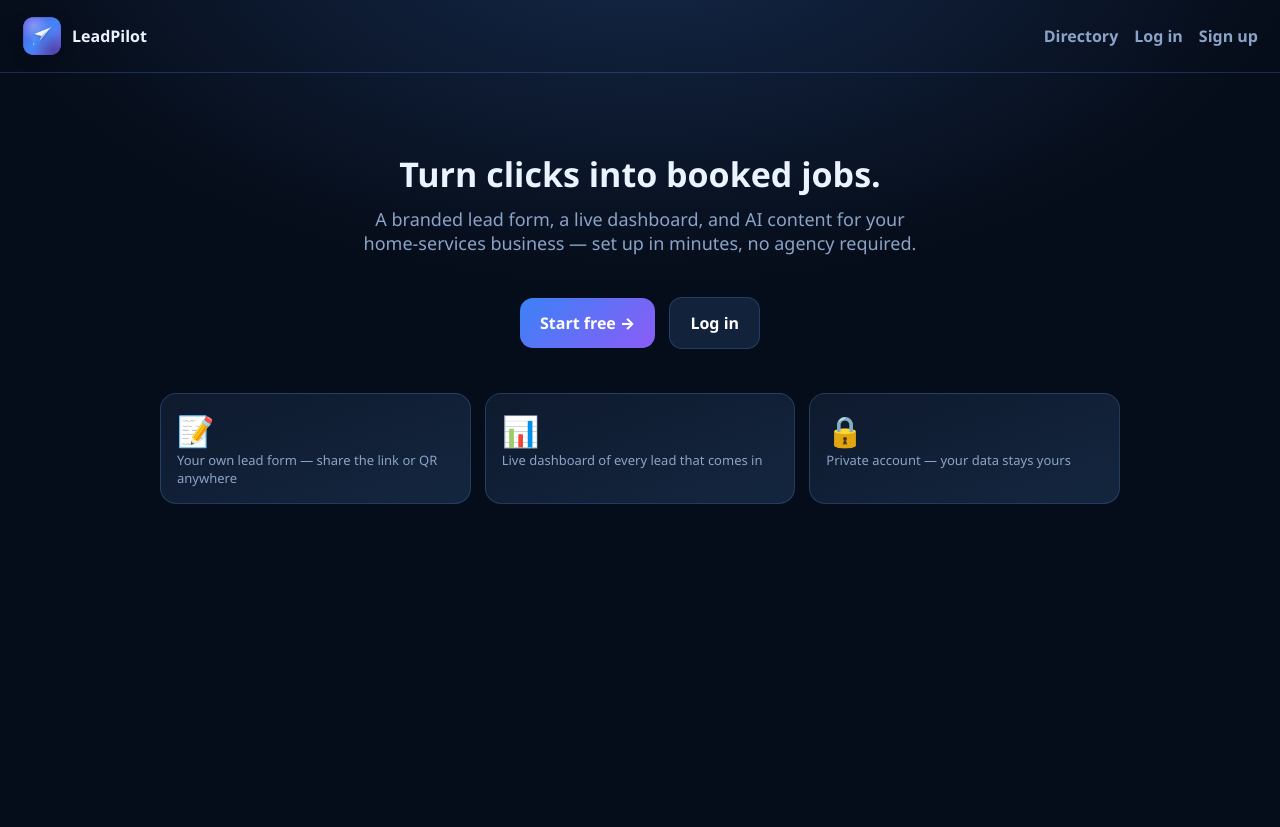
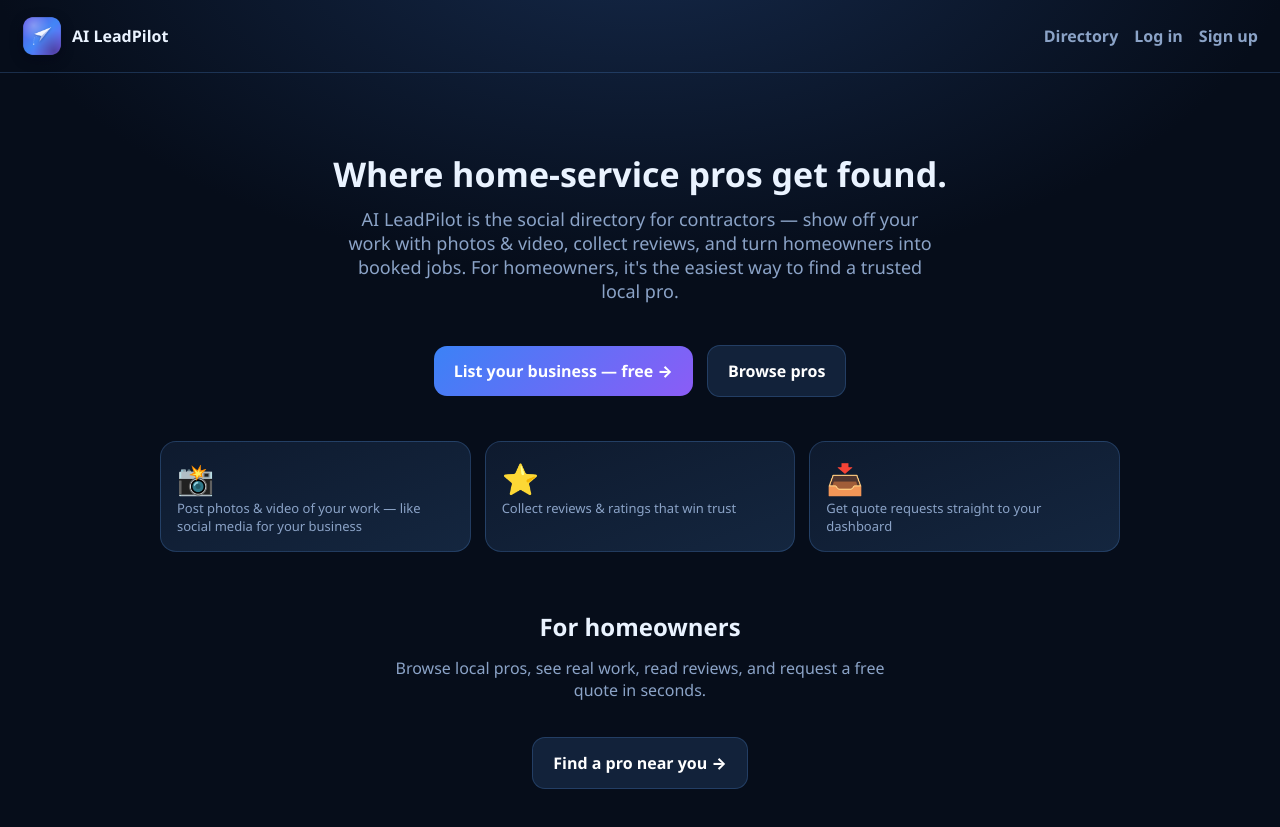
Before and after one commit to eddysinelien86-gif/Floridahub, a Flask app: page / in a window 1280 px wide. Before the commit the page ends 504 px from the top, so only its background shows below. Run offline with Flask 3, Linux system fonts and the light colour scheme.

Commit message:
Rebrand to AI LeadPilot + new platform home page
Co-Authored-By: Claude Opus 4.8 <noreply@anthropic.com>
Claude-Session: https://claude.ai/code/session_01McpQP5NsXFiofFsFNHJzWi

```diff
--- a/saas/templates/base.html
+++ b/saas/templates/base.html
@@ -3,7 +3,7 @@
 <head>
   <meta charset="UTF-8" />
   <meta name="viewport" content="width=device-width, initial-scale=1.0" />
-  <title>{% block title %}LeadPilot{% endblock %}</title>
+  <title>{% block title %}AI LeadPilot{% endblock %}</title>
   <link rel="icon" type="image/png" href="/static/favicon-32.png" />
   <link rel="apple-touch-icon" href="/static/apple-touch-icon.png" />
   <meta name="theme-color" content="#4f46e5" />
@@ -52,7 +52,7 @@
 </head>
 <body>
   <div class="topbar">
-    <div class="brand"><img class="logo" src="/static/logo.png" alt="LeadPilot logo" /> LeadPilot</div>
+    <div class="brand"><img class="logo" src="/static/logo.png" alt="AI LeadPilot logo" /> AI LeadPilot</div>
     <div class="nav">
       {% if user %}
         <a href="/directory">Directory</a><a href="/dashboard">Dashboard</a><a href="/profile">Profile</a><a href="/team">Team</a><a href="/logout">Log out</a>
--- a/saas/templates/billing_notice.html
+++ b/saas/templates/billing_notice.html
@@ -1,5 +1,5 @@
 {% extends "base.html" %}
-{% block title %}Billing — LeadPilot{% endblock %}
+{% block title %}Billing — AI LeadPilot{% endblock %}
 {% block content %}
 <div class="card center">
   <h2>Billing</h2>
--- a/saas/templates/home.html
+++ b/saas/templates/home.html
@@ -1,19 +1,26 @@
 {% extends "base.html" %}
-{% block title %}LeadPilot — lead-gen for contractors{% endblock %}
+{% block title %}AI LeadPilot — find pros, show your work, win jobs{% endblock %}
 {% block content %}
 <div class="hero">
-  <h1>Turn clicks into booked jobs.</h1>
-  <p class="muted" style="font-size:18px; max-width:560px; margin:10px auto 24px;">
-    A branded lead form, a live dashboard, and AI content for your home-services business —
-    set up in minutes, no agency required.
+  <h1>Where home-service pros get found.</h1>
+  <p class="muted" style="font-size:18px; max-width:600px; margin:10px auto 24px;">
+    AI LeadPilot is the social directory for contractors — show off your work with photos
+    &amp; video, collect reviews, and turn homeowners into booked jobs. For homeowners,
+    it's the easiest way to find a trusted local pro.
   </p>
-  <a class="btn" href="/signup">Start free →</a>
-  <a class="btn ghost" href="/login" style="margin-left:10px;">Log in</a>
+  <a class="btn" href="/signup">List your business — free →</a>
+  <a class="btn ghost" href="/directory" style="margin-left:10px;">Browse pros</a>
 </div>
 
 <div class="grid" style="margin-top:34px;">
-  <div class="stat"><div class="v">📝</div><div class="k">Your own lead form — share the link or QR anywhere</div></div>
-  <div class="stat"><div class="v">📊</div><div class="k">Live dashboard of every lead that comes in</div></div>
-  <div class="stat"><div class="v">🔒</div><div class="k">Private account — your data stays yours</div></div>
+  <div class="stat"><div class="v">📸</div><div class="k">Post photos &amp; video of your work — like social media for your business</div></div>
+  <div class="stat"><div class="v">⭐</div><div class="k">Collect reviews &amp; ratings that win trust</div></div>
+  <div class="stat"><div class="v">📥</div><div class="k">Get quote requests straight to your dashboard</div></div>
+</div>
+
+<div class="hero" style="padding:40px 0 10px;">
+  <h2>For homeowners</h2>
+  <p class="muted" style="max-width:520px;margin:6px auto 18px;">Browse local pros, see real work, read reviews, and request a free quote in seconds.</p>
+  <a class="btn ghost" href="/directory">Find a pro near you →</a>
 </div>
 {% endblock %}
--- a/saas/templates/login.html
+++ b/saas/templates/login.html
@@ -1,5 +1,5 @@
 {% extends "base.html" %}
-{% block title %}Log in — LeadPilot{% endblock %}
+{% block title %}Log in — AI LeadPilot{% endblock %}
 {% block content %}
 <div class="card center">
   <h1>Welcome back</h1>
--- a/saas/templates/signup.html
+++ b/saas/templates/signup.html
@@ -1,5 +1,5 @@
 {% extends "base.html" %}
-{% block title %}Sign up — LeadPilot{% endblock %}
+{% block title %}Sign up — AI LeadPilot{% endblock %}
 {% block content %}
 <div class="card center">
   <h1>Create your account</h1>
```
